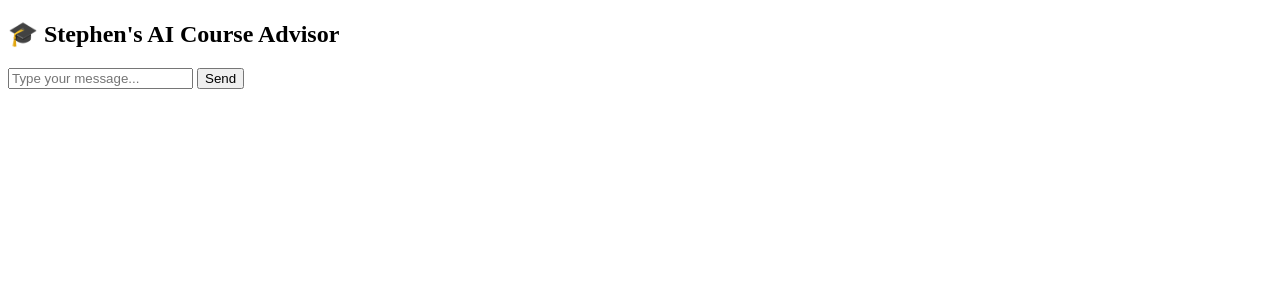
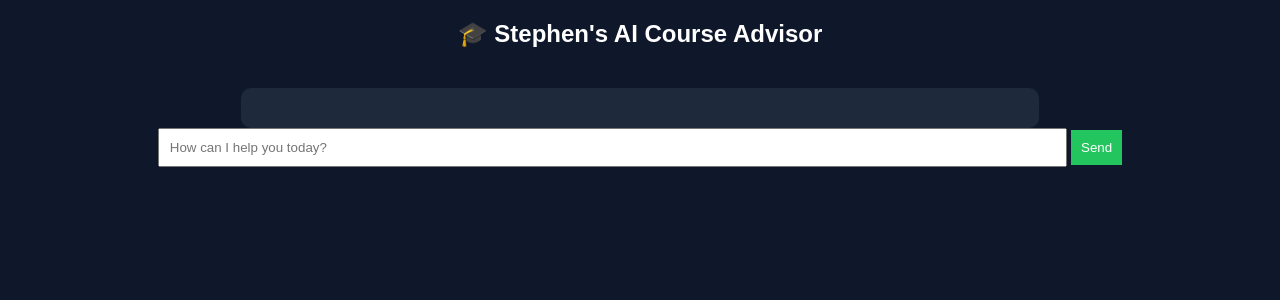
Before and after one commit to bigsteve242/ai-course-advisor, a Flask app: page / in a window 1280 px wide. Shown: the top 300 px of the page. Run offline with Flask 3, Linux system fonts and the light colour scheme.

Commit message:
Upgraded AI chatbot to smart version

```diff
--- a/app.py
+++ b/app.py
@@ -1,18 +1,15 @@
 import os
 from flask import Flask, request, jsonify, render_template
 from openai import OpenAI
+import difflib
 
 app = Flask(__name__)
 
 # --- OpenAI Setup ---
 api_key = os.environ.get("OPENAI_API_KEY")
-
-if not api_key:
-    raise ValueError("❌ OPENAI_API_KEY is not set in environment variables")
-
 client = OpenAI(api_key=api_key)
 
-# --- Course Requirements ---
+# --- Courses ---
 COURSES = {
     "medicine": ["english", "biology", "chemistry", "physics"],
     "engineering": ["english", "mathematics", "physics", "chemistry"],
@@ -23,33 +20,26 @@ COURSES = {
     "accounting": ["english", "mathematics", "economics", "commerce"],
 }
 
-# --- Subject Aliases ---
-ALIASES = {
-    "maths": "mathematics",
-    "bio": "biology",
-    "chem": "chemistry",
-    "phy": "physics",
-    "eng": "english",
-    "econ": "economics",
-    "govt": "government",
-    "lit": "literature"
-}
+ALL_SUBJECTS = list(set(sum(COURSES.values(), [])))
 
-# --- Detect Subjects ---
+# --- Fix typos (AI-like behavior) ---
+def correct_word(word):
+    match = difflib.get_close_matches(word, ALL_SUBJECTS, n=1, cutoff=0.6)
+    return match[0] if match else word
+
+# --- Detect subjects ---
 def detect_subjects(text):
     words = text.lower().replace(",", " ").split()
     subjects = []
 
-    all_subjects = set(sum(COURSES.values(), []))
-
     for word in words:
-        word = ALIASES.get(word, word)
-        if word in all_subjects:
+        word = correct_word(word)
+        if word in ALL_SUBJECTS:
             subjects.append(word)
 
     return list(set(subjects))
 
-# --- Detect Course ---
+# --- Detect course ---
 def detect_course(text):
     text = text.lower()
     for course in COURSES.keys():
@@ -57,15 +47,25 @@ def detect_course(text):
             return course
     return None
 
-# --- HOME ROUTE (UI) ---
+# --- Recommend courses ---
+def recommend_courses(user_subjects):
+    matches = []
+
+    for course, required in COURSES.items():
+        if all(sub in user_subjects for sub in required):
+            matches.append(course)
+
+    return matches
+
+# --- HOME ---
 @app.route("/")
 def home():
     return render_template("index.html")
 
-# --- CHAT ROUTE ---
+# --- CHAT ---
 @app.route("/chat", methods=["POST"])
 def chat():
-    user_input = request.json.get("message", "").strip()
+    user_input = request.json.get("message", "")
 
     user_subjects = detect_subjects(user_input)
     course_request = detect_course(user_input)
@@ -77,13 +77,18 @@ def chat():
         missing = [s for s in required if s not in user_subjects]
 
         system_info += f"\nCourse: {course_request}\n"
-        system_info += f"Required subjects: {', '.join(required)}\n"
-        system_info += f"Missing subjects: {', '.join(missing) if missing else 'None'}\n"
+        system_info += f"Required: {', '.join(required)}\n"
+        system_info += f"Missing: {', '.join(missing) if missing else 'None'}\n"
 
     if user_subjects:
-        system_info += f"User subjects: {', '.join(user_subjects)}\n"
+        system_info += f"\nUser subjects: {', '.join(user_subjects)}\n"
 
-    # --- AI RESPONSE ---
+    # Recommend courses automatically
+    recommendations = recommend_courses(user_subjects)
+    if recommendations:
+        system_info += f"\nPossible courses: {', '.join(recommendations)}\n"
+
+    # --- AI ---
     try:
         response = client.chat.completions.create(
             model="gpt-4o-mini",
@@ -91,9 +96,9 @@ def chat():
                 {
                     "role": "system",
                     "content": (
-                        "You are a smart academic advisor chatbot. "
-                        "Guide students on what courses they can study based on their subjects. "
-                        "Be friendly, clear, and helpful.\n"
+                        "You are a smart Nigerian academic advisor. "
+                        "Guide students on JAMB subject combinations and courses. "
+                        "Be friendly, conversational, and helpful.\n"
                         + system_info
                     )
                 },
@@ -104,13 +109,11 @@ def chat():
         reply = response.choices[0].message.content
 
     except Exception as e:
-        print("Error:", e)
-        reply = "⚠️ AI is temporarily unavailable. Please try again."
+        reply = "⚠️ AI error. Try again."
 
     return jsonify({"response": reply})
 
 
-# --- RUN APP ---
 if __name__ == "__main__":
     port = int(os.environ.get("PORT", 10000))
     app.run(host="0.0.0.0", port=port)
--- a/templates/index.html
+++ b/templates/index.html
@@ -2,30 +2,80 @@
 <html>
 <head>
     <title>AI Course Advisor</title>
+    <style>
+        body {
+            font-family: Arial;
+            background: #0f172a;
+            color: white;
+            text-align: center;
+        }
+
+        #chat {
+            width: 60%;
+            margin: auto;
+            margin-top: 40px;
+            background: #1e293b;
+            padding: 20px;
+            border-radius: 10px;
+        }
+
+        .msg {
+            text-align: left;
+            margin: 10px 0;
+        }
+
+        .user {
+            color: #38bdf8;
+        }
+
+        .bot {
+            color: #22c55e;
+        }
+
+        input {
+            width: 70%;
+            padding: 10px;
+        }
+
+        button {
+            padding: 10px;
+            background: #22c55e;
+            border: none;
+            color: white;
+        }
+    </style>
 </head>
+
 <body>
+
 <h2>🎓 Stephen's AI Course Advisor</h2>
 
-    <input type="text" id="message" placeholder="Type your message..." />
+<div id="chat"></div>
+
+<input type="text" id="message" placeholder="How can I help you today?" />
 <button onclick="sendMessage()">Send</button>
-
-    <p id="response"></p>
 
 <script>
 async function sendMessage() {
     let msg = document.getElementById("message").value;
 
+    document.getElementById("chat").innerHTML +=
+        `<div class="msg user">👤 ${msg}</div>`;
+
     let res = await fetch("/chat", {
         method: "POST",
-                headers: {
-                    "Content-Type": "application/json"
-                },
-                body: JSON.stringify({ message: msg })
+        headers: {"Content-Type": "application/json"},
+        body: JSON.stringify({message: msg})
     });
 
     let data = await res.json();
-            document.getElementById("response").innerText = data.response;
+
+    document.getElementById("chat").innerHTML +=
+        `<div class="msg bot">🤖 ${data.response}</div>`;
+
+    document.getElementById("message").value = "";
 }
 </script>
+
 </body>
 </html>
```
Lines whose indentation alone changed are shown as unchanged.
